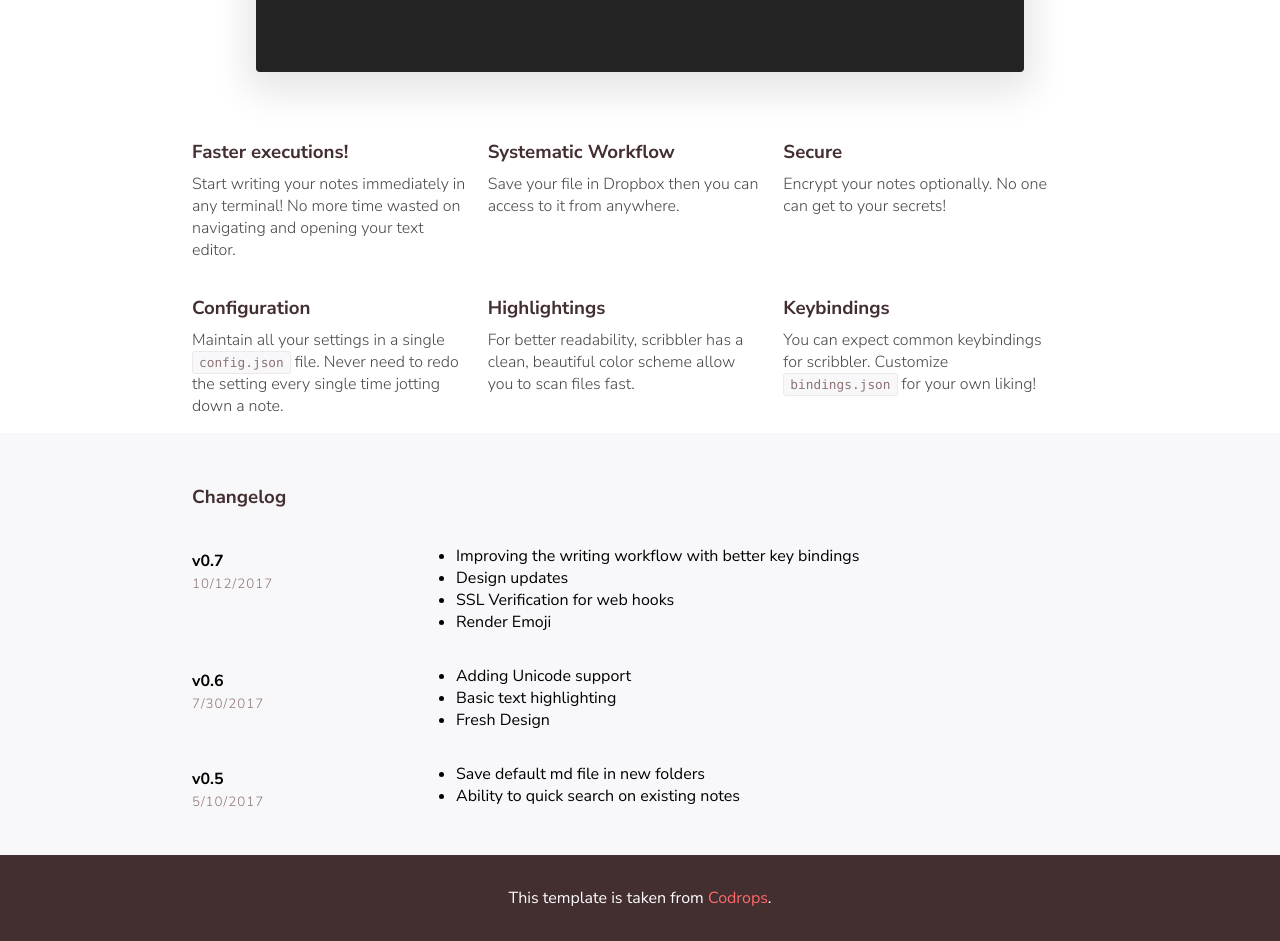
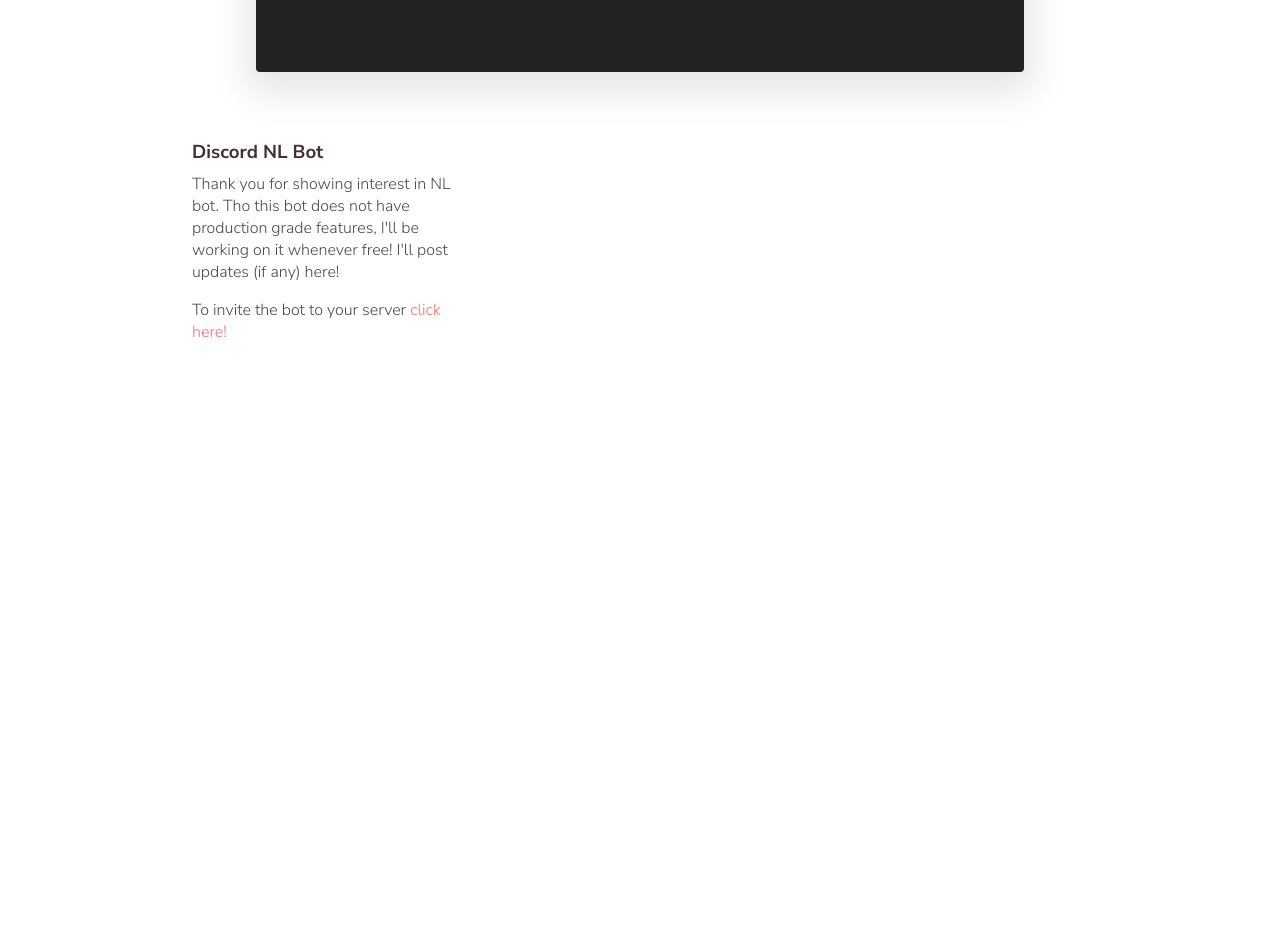
Before and after one commit to shreyasssk/github-actions-workflow, an Angular app in the folder client/: page / in a window 1280 px wide. Shown: the part 420-1361 px from the top of the page. After the commit the page ends 800 px from the top, so only its background shows below. Built offline with nearby package versions, Linux system fonts and the light colour scheme; a small style sheet from the web is missing.

Commit message:
feat: Added NL Bot

```diff
--- a/client/src/app/home/home.component.html
+++ b/client/src/app/home/home.component.html
@@ -1,5 +1,4 @@
-<body>
-  <nav>
+<nav>
     <div class="logo"></div>
     <ul class="menu">
       <div class="menu__item toggle"><span></span></div>
@@ -24,35 +23,37 @@
   <div class="wrapper">
     <div class="feature">
       <div class="feature__item">
+        <h3 class="section__title">Discord NL Bot</h3>
+        <p>Thank you for showing interest in NL bot. Tho this bot does not have production grade features, I'll be working on it whenever free!
+          I'll post updates (if any) here!
+        </p>
+        <p>To invite the bot to your server <a class="link link--light" [href]=discordLink>click here!</a></p>
+      </div>
+      <!-- <div class="feature__item">
         <h3 class="section__title">Faster executions!</h3>
-        <p>Start writing your notes immediately in any terminal! No more time wasted on navigating and opening your text
-          editor.</p>
+        <p>Save your file in Dropbox then you can access to it from anywhere.</p>
       </div>
       <div class="feature__item">
         <h3 class="section__title">Systematic Workflow</h3>
-        <p>Save your file in Dropbox then you can access to it from anywhere.</p>
+        <p>Encrypt your notes optionally. No one can get to your secrets! </p>
       </div>
       <div class="feature__item">
         <h3 class="section__title">Secure</h3>
-        <p>Encrypt your notes optionally. No one can get to your secrets! </p>
-      </div>
-      <div class="feature__item">
-        <h3 class="section__title">Configuration</h3>
         <p>Maintain all your settings in a single <span class="code code--inline">config.json</span> file. Never need to
           redo the setting every single time jotting down a note.</p>
       </div>
       <div class="feature__item">
-        <h3 class="section__title">Highlightings</h3>
+        <h3 class="section__title">Configuration</h3>
         <p>For better readability, scribbler has a clean, beautiful color scheme allow you to scan files fast.</p>
       </div>
       <div class="feature__item">
-        <h3 class="section__title">Keybindings</h3>
+        <h3 class="section__title">Highlightings</h3>
         <p>You can expect common keybindings for scribbler. Customize <span
             class="code code--inline">bindings.json</span> for your own liking! </p>
-      </div>
+      </div> -->
     </div>
   </div>
-  <div class="changelog">
+  <!-- <div class="changelog">
     <div class="wrapper">
       <h3 class="section__title">Changelog</h3>
       <div class="changelog__item">
@@ -95,9 +96,6 @@
         </div>
       </div>
     </div>
-  </div>
-  <footer class="footer">This template is taken from <a href="https://tympanus.net/codrops/" target="_blank"
-      class="link link--light">Codrops</a>.</footer>
-  <script src="https://cdnjs.cloudflare.com/ajax/libs/highlight.js/9.12.0/highlight.min.js"></script>
-
-</body>
+  </div> -->
+  <!-- <footer class="footer">This template is taken from <a href="https://tympanus.net/codrops/" target="_blank"
+      class="link link--light">Codrops</a>.</footer> -->
--- a/client/src/app/home/home.component.ts
+++ b/client/src/app/home/home.component.ts
@@ -10,6 +10,7 @@
   constructor() {}
 
   isProd = environment.production;
+  discordLink = environment.discordLink;
 
   ngOnInit() {
     this.loadJsFile('assets/js/scribbler.js');
--- a/client/src/environments/environment.dev.ts
+++ b/client/src/environments/environment.dev.ts
@@ -1,3 +1,5 @@
 export const environment = {
   production: false,
+  discordLink:
+    'https://discord.com/api/oauth2/authorize?client_id=850595213122338827&permissions=415808&scope=bot',
 };
--- a/client/src/environments/environment.prod.ts
+++ b/client/src/environments/environment.prod.ts
@@ -1,3 +1,5 @@
 export const environment = {
-  production: true
+  production: true,
+  discordLink:
+    'https://discord.com/api/oauth2/authorize?client_id=850595213122338827&permissions=415808&scope=bot',
 };
--- a/client/src/environments/environment.ts
+++ b/client/src/environments/environment.ts
@@ -4,6 +4,8 @@
 
 export const environment = {
   production: false,
+  discordLink:
+    'https://discord.com/api/oauth2/authorize?client_id=850595213122338827&permissions=415808&scope=bot',
 };
 
 /*
```
